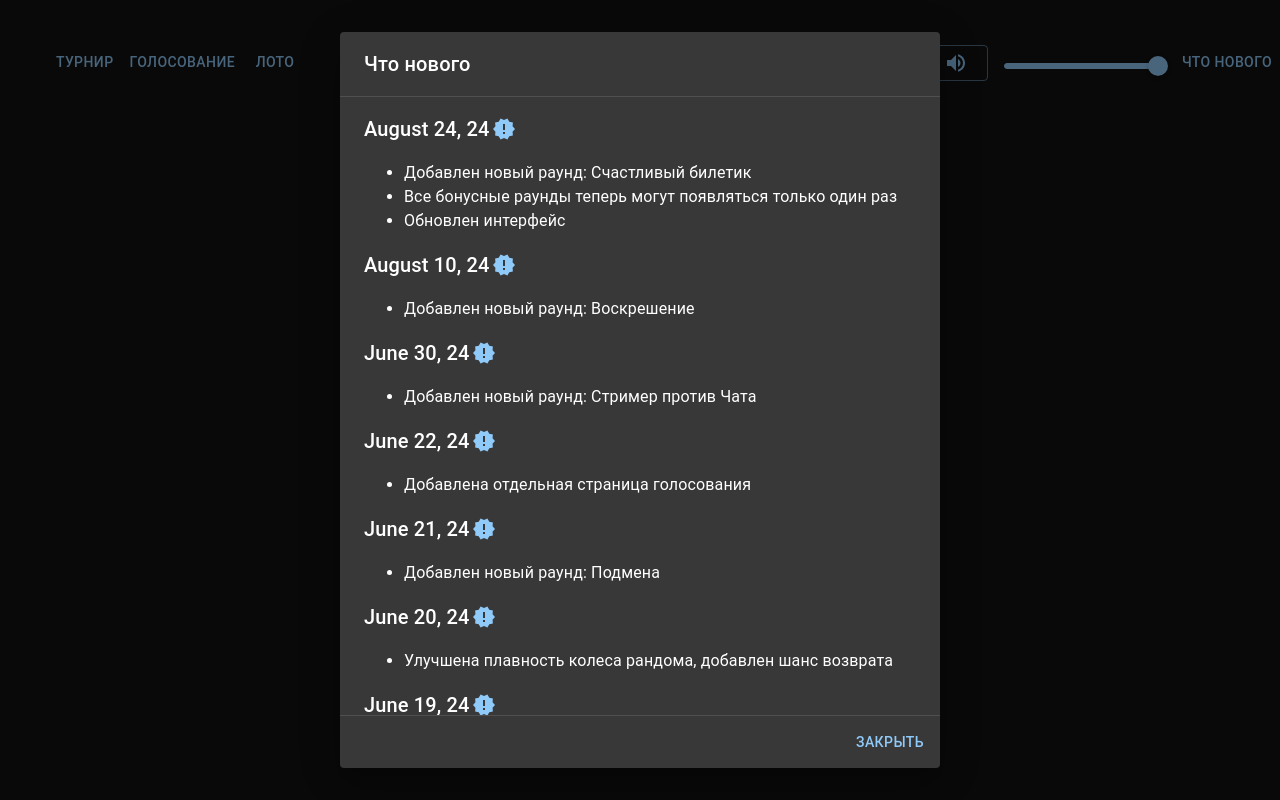
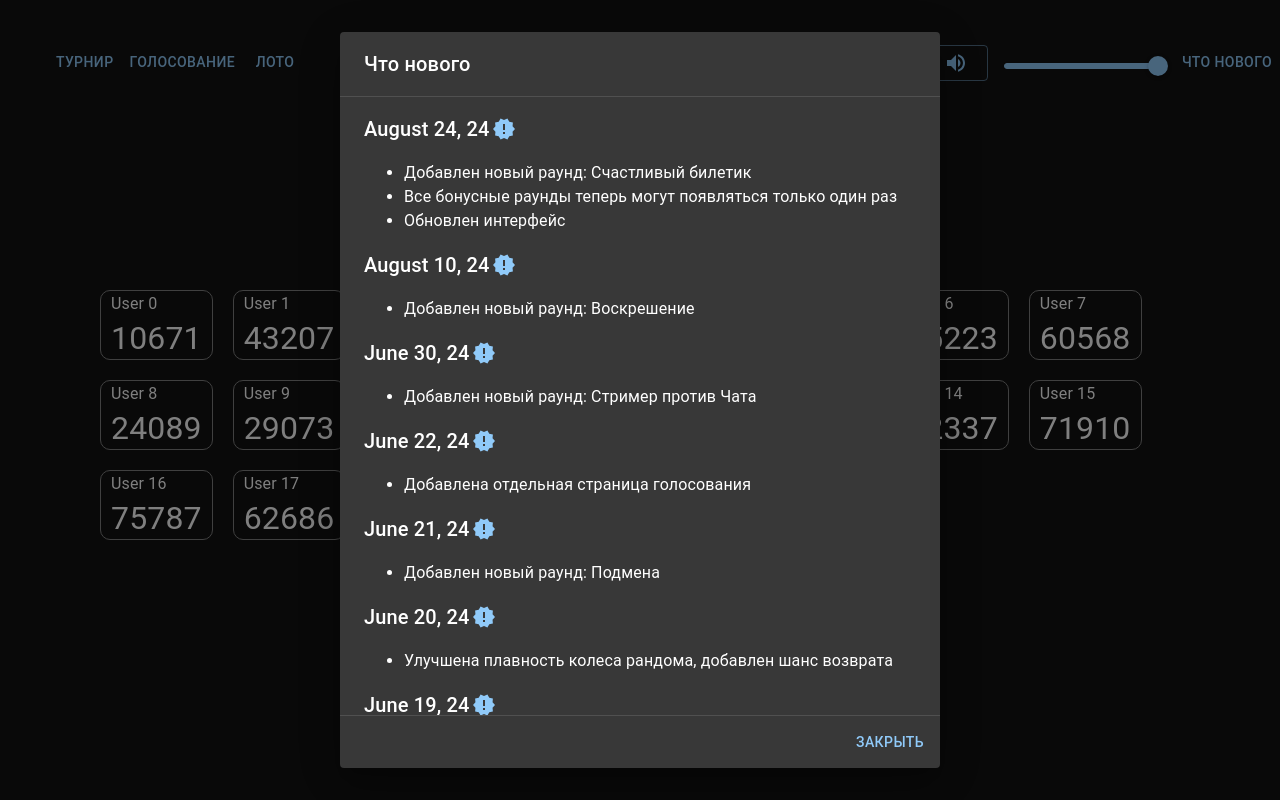
Before and after one commit to maximvl/turnir, a React (Create React App) app: page /loto in a window 1280 px wide. Built offline with nearby package versions, Linux system fonts and the light colour scheme.

Commit message:
Update loto page

```diff
--- a/src/pages/loto/LotoPage.tsx
+++ b/src/pages/loto/LotoPage.tsx
@@ -1,10 +1,55 @@
-import { Box } from '@mui/material'
+import { Box, Button } from '@mui/material'
 import MainMenu from 'common/MainMenu'
+import InfoPanel from 'pages/turnir/components/rounds/shared/InfoPanel'
+import TicketBox from './TicketBox'
+import { generateTicket } from './utils'
 
 export default function LotoPage() {
+  const tickets = Array.from({ length: 20 }).map((_, i) => {
+    return { owner: `User ${i}`, value: generateTicket() }
+  })
   return (
     <Box>
       <MainMenu title={'Лото с чатом'} />
+      <Box
+        display="flex"
+        justifyContent={'center'}
+        paddingLeft={'100px'}
+        paddingRight={'100px'}
+      >
+        <Box>
+          <Box display={'flex'} justifyContent={'center'}>
+            <InfoPanel>
+              <p>
+                Пишите в чат <strong>+лото</strong> чтобы получить билет
+              </p>
+            </InfoPanel>
+          </Box>
+          <Box
+            fontSize={'32px'}
+            textAlign={'center'}
+            display={'flex'}
+            alignItems={'center'}
+            justifyContent={'center'}
+            marginTop={'40px'}
+            marginBottom={'20px'}
+          >
+            Участники: {tickets.length}
+            <Button
+              variant="contained"
+              color="primary"
+              style={{ marginLeft: '30px' }}
+            >
+              Начать
+            </Button>
+          </Box>
+          <Box display={'flex'} flexWrap={'wrap'}>
+            {tickets.map((ticket, i) => {
+              return <TicketBox key={i} ticket={ticket} />
+            })}
+          </Box>
+        </Box>
+      </Box>
     </Box>
   )
 }
--- /dev/null
+++ b/src/pages/loto/TicketBox.tsx
@@ -0,0 +1,27 @@
+import { Box } from '@mui/material'
+import { Ticket } from './types'
+
+type Props = {
+  ticket: Ticket
+}
+
+export default function TicketBox({ ticket }: Props) {
+  return (
+    <Box
+      border={'1px solid grey'}
+      borderRadius={'10px'}
+      paddingLeft={'10px'}
+      paddingRight={'10px'}
+      paddingTop={'5px'}
+      paddingBottom={'5px'}
+      marginTop={'20px'}
+      marginRight={'20px'}
+      lineHeight={'1.0'}
+    >
+      {ticket.owner}
+      <Box fontSize={'32px'} marginTop={'10px'}>
+        {ticket.value}
+      </Box>
+    </Box>
+  )
+}
--- /dev/null
+++ b/src/pages/loto/types.ts
@@ -0,0 +1,4 @@
+export type Ticket = {
+  owner: string
+  value: number
+}
--- /dev/null
+++ b/src/pages/loto/utils.ts
@@ -0,0 +1,4 @@
+export function generateTicket() {
+  // returns random number of 5 digits
+  return Math.floor(10000 + Math.random() * 90000)
+}
```
